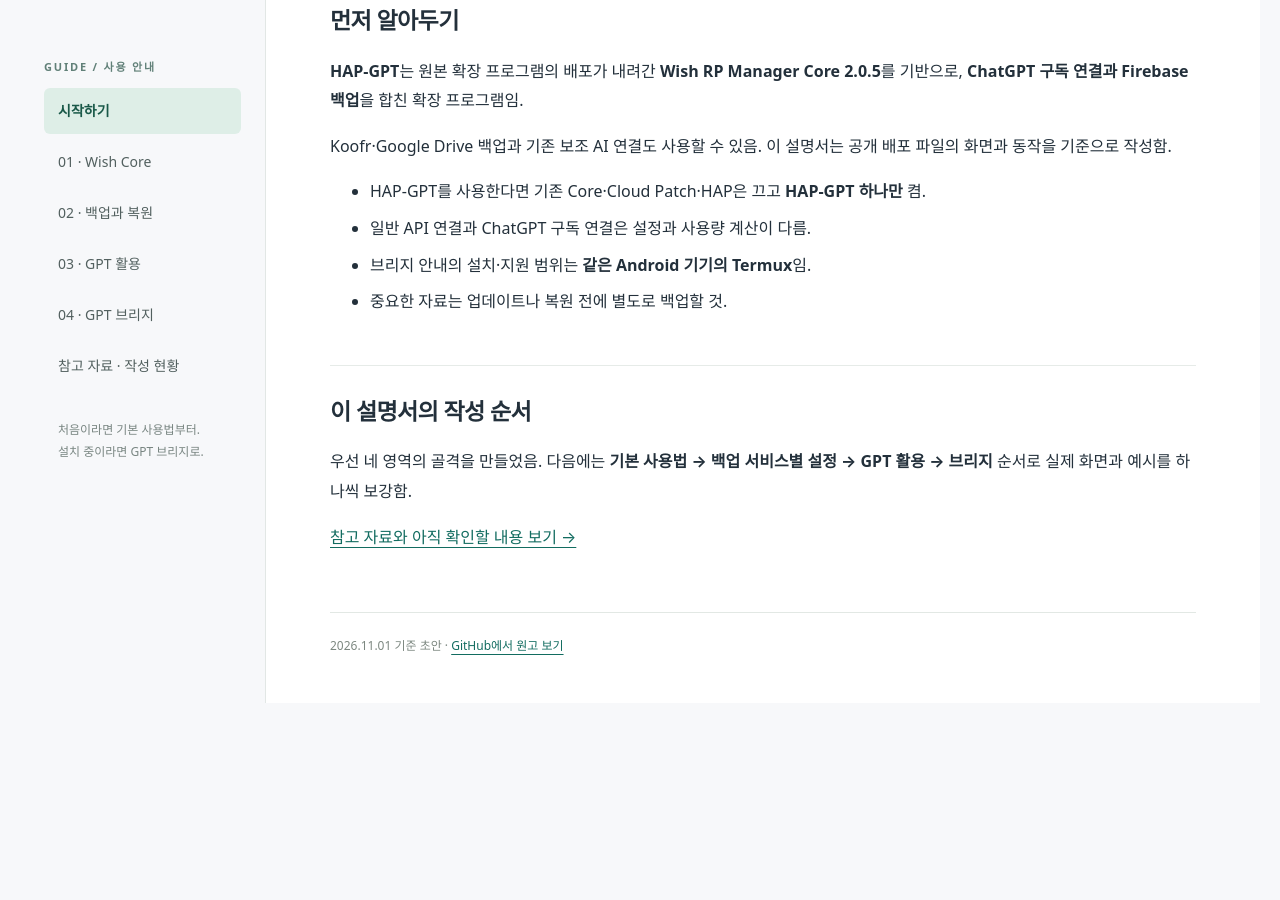
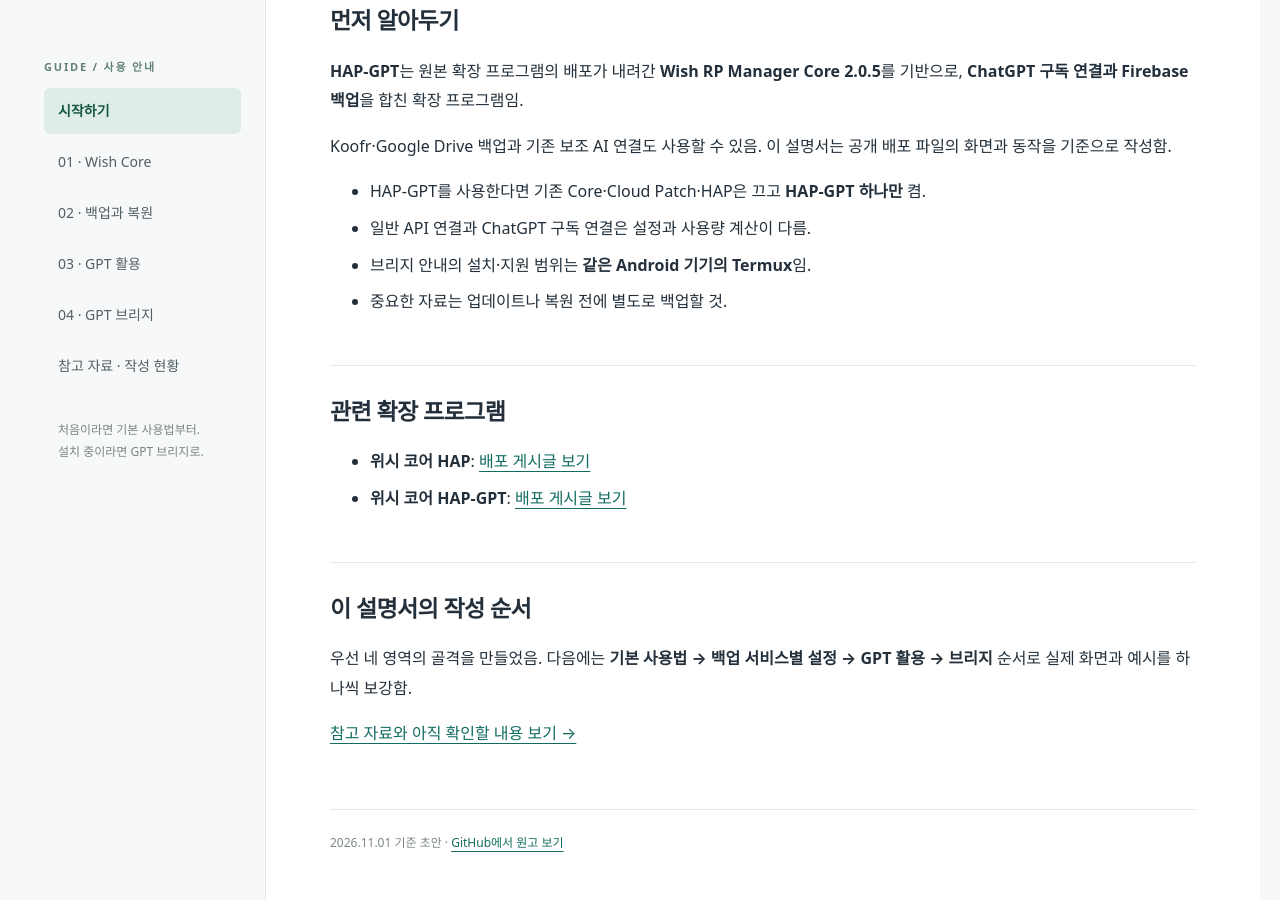
Before and after one commit to eun033/crack-help-page, a Jekyll site: the page built from index.md, in a window 1280 px wide and 900 px high, scrolled down 791 px. Built offline with Jekyll 4.4.1, drawn with Linux system fonts in a browser that asks for light colours; before the commit the page ends 1494 px from its top, so only the background shows below that.

Commit message:
docs: add related extension links to start page

```diff
--- a/index.md
+++ b/index.md
@@ -22,6 +22,11 @@ Koofr·Google Drive 백업과 기존 보조 AI 연결도 사용할 수 있음.
 - 브리지 안내의 설치·지원 범위는 **같은 Android 기기의 Termux**임.
 - 중요한 자료는 업데이트나 복원 전에 별도로 백업할 것.
 
+## 관련 확장 프로그램
+
+- **위시 코어 HAP**: [배포 게시글 보기](https://gall.dcinside.com/mini/board/view/?id=wrtnw&no=273481)
+- **위시 코어 HAP-GPT**: [배포 게시글 보기](https://gall.dcinside.com/mini/board/view/?id=wrtnw&no=285899)
+
 ## 이 설명서의 작성 순서
 
 우선 네 영역의 골격을 만들었음. 다음에는 **기본 사용법 → 백업 서비스별 설정 → GPT 활용 → 브리지** 순서로 실제 화면과 예시를 하나씩 보강함.
```
